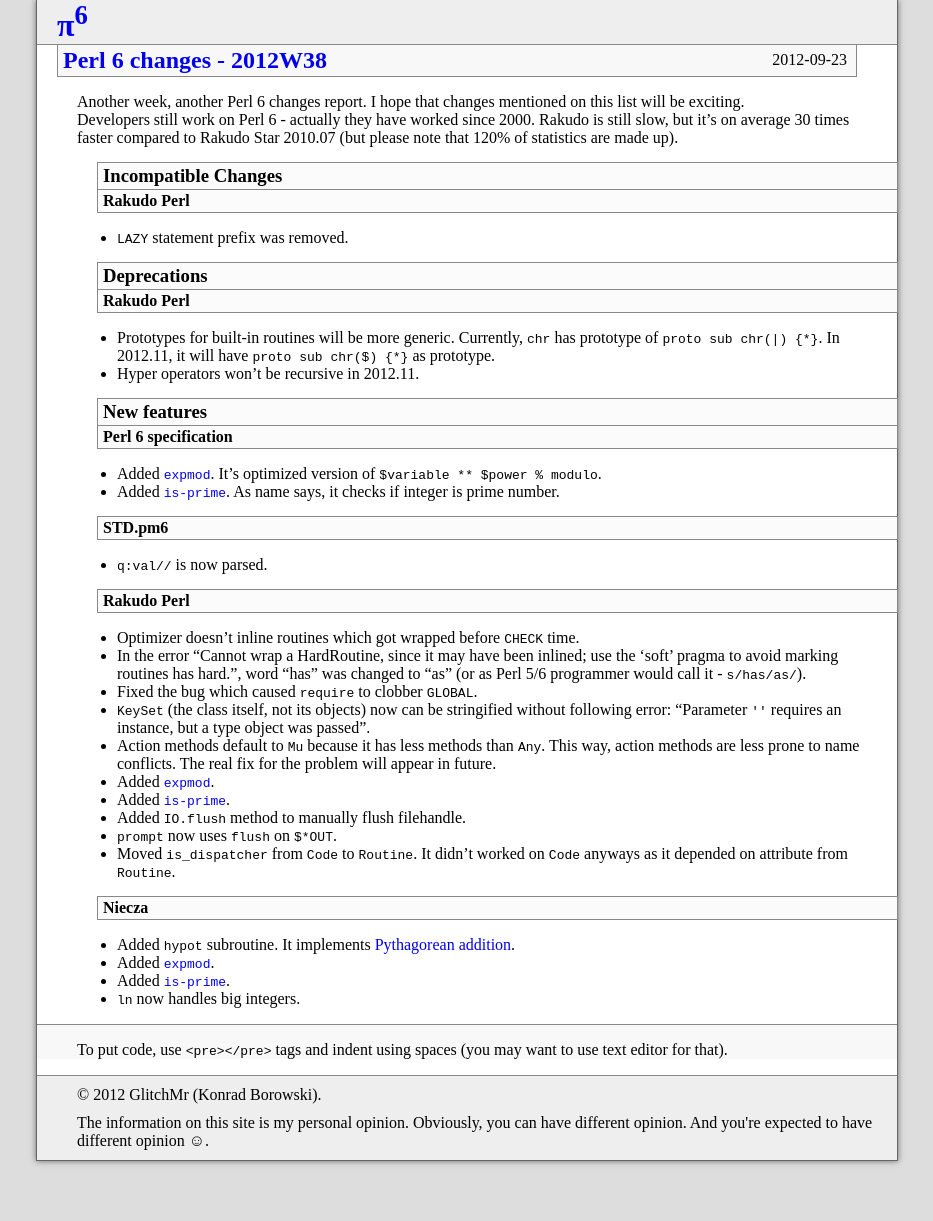
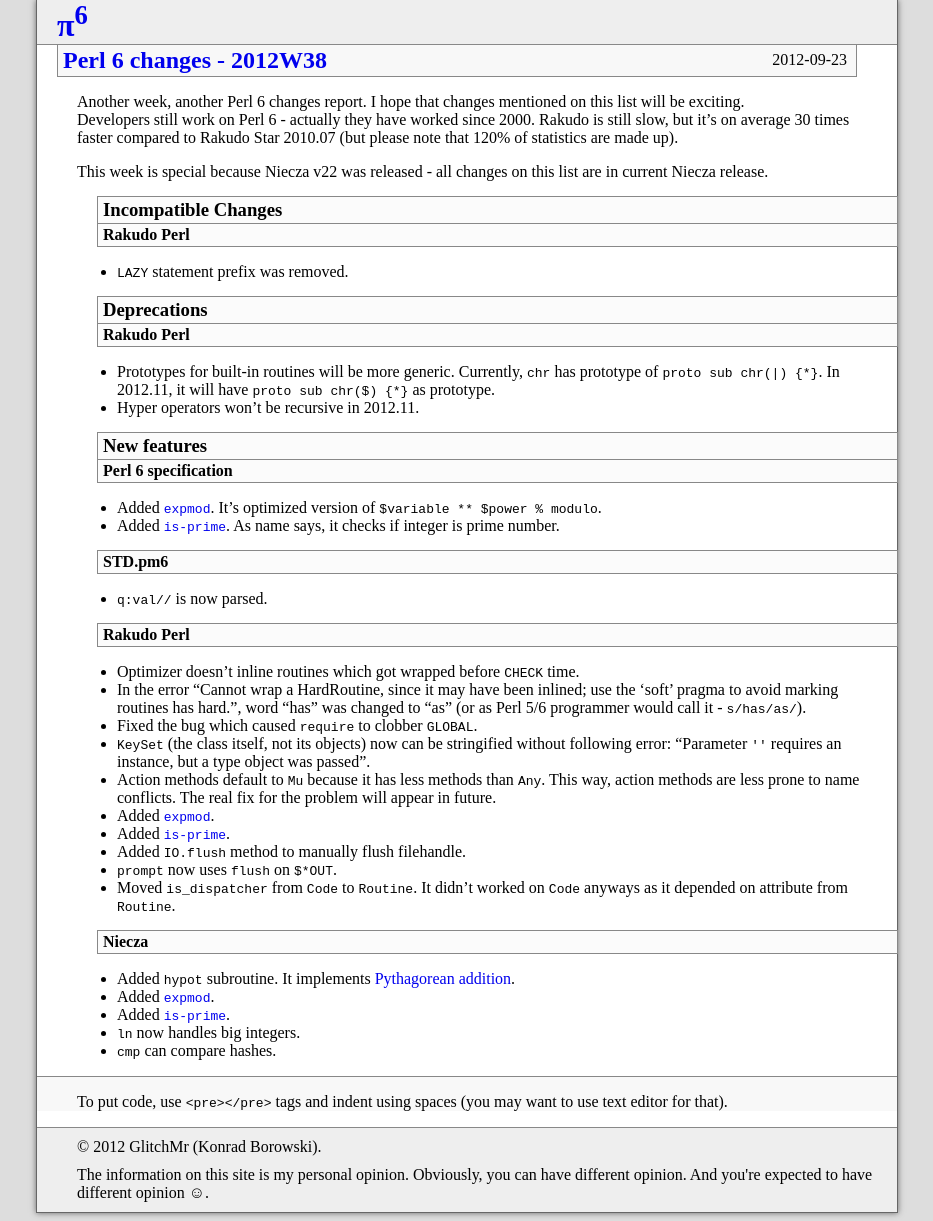
Before and after one commit to KamilaBorowska/old-xfix.github.io, a Jekyll site: the page built from _posts/2012-09-23-perl-6-changes-2012W38.md, in a window 1280 px wide. Shown: the whole page, without its empty margins (173-1106 px from the left). Built offline with Jekyll 4.4.1, drawn with Linux system fonts in a browser that asks for light colours; comment, search, counter and statistics services are not loaded; before the commit the page ends 1169 px from its top, so only the background shows below that.

Commit message:
`cmp` can be used to compare hashes in Niecza

```diff
--- a/_posts/2012-09-23-perl-6-changes-2012W38.md
+++ b/_posts/2012-09-23-perl-6-changes-2012W38.md
@@ -7,6 +7,9 @@
 Perl 6 - actually they have worked since 2000. Rakudo is still slow,
 but it's on average 30 times faster compared to Rakudo Star 2010.07
 (but please note that 120% of statistics are made up).
+
+This week is special because Niecza v22 was released - all changes on
+this list are in current Niecza release.
 
 ### Incompatible Changes
 #### Rakudo Perl
@@ -55,6 +58,7 @@
 * Added [`expmod`][expmod].
 * Added [`is-prime`][is-prime].
 * `ln` now handles big integers.
+* `cmp` can compare hashes.
 
 [Pythagorean addition]: https://en.wikipedia.org/wiki/Pythagorean_addition "Wikipedia: Pythagorean addition"
 [expmod]: http://doc.perl6.org/type/Int#expmod "Perl 6: The documentation for Int.expmod"
```
